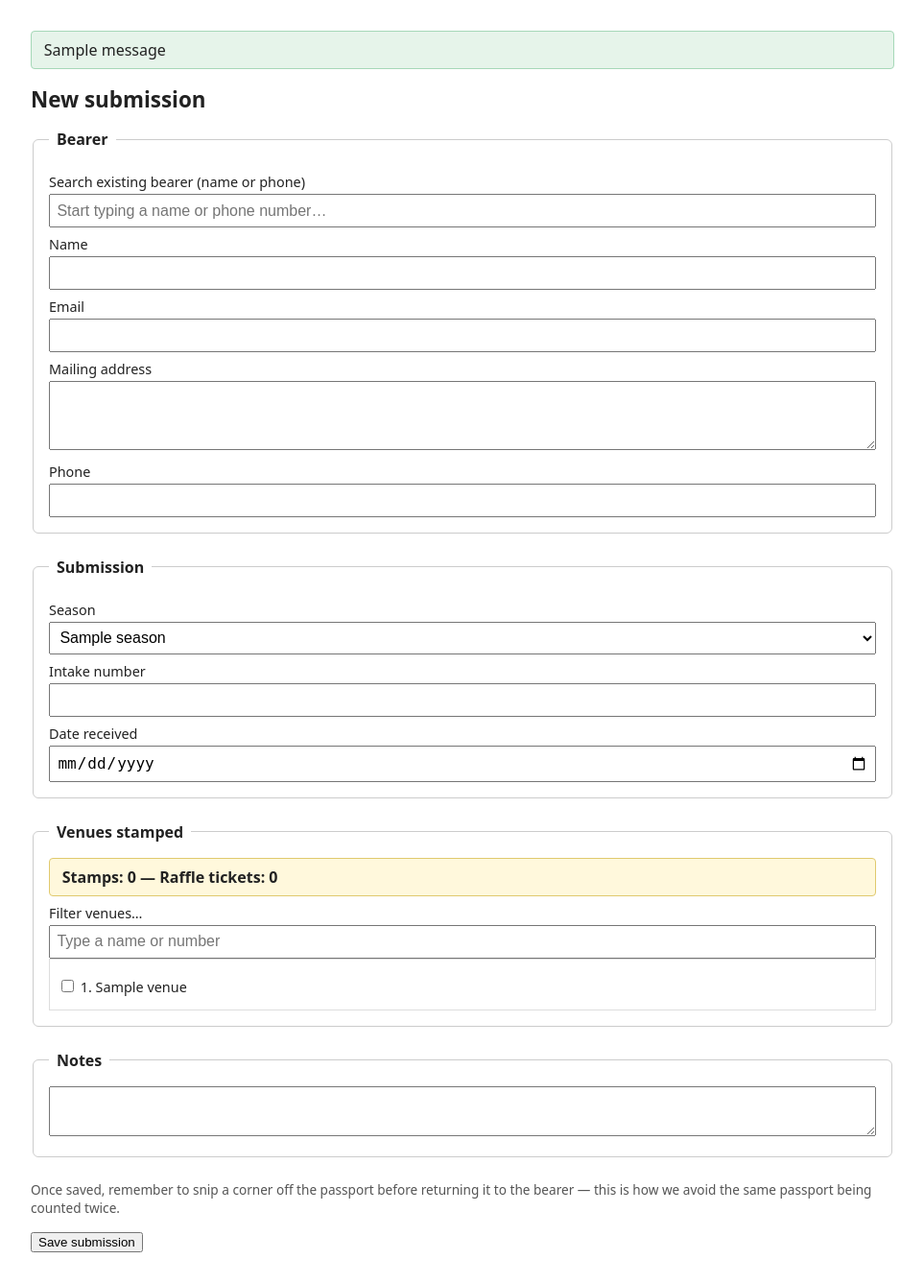
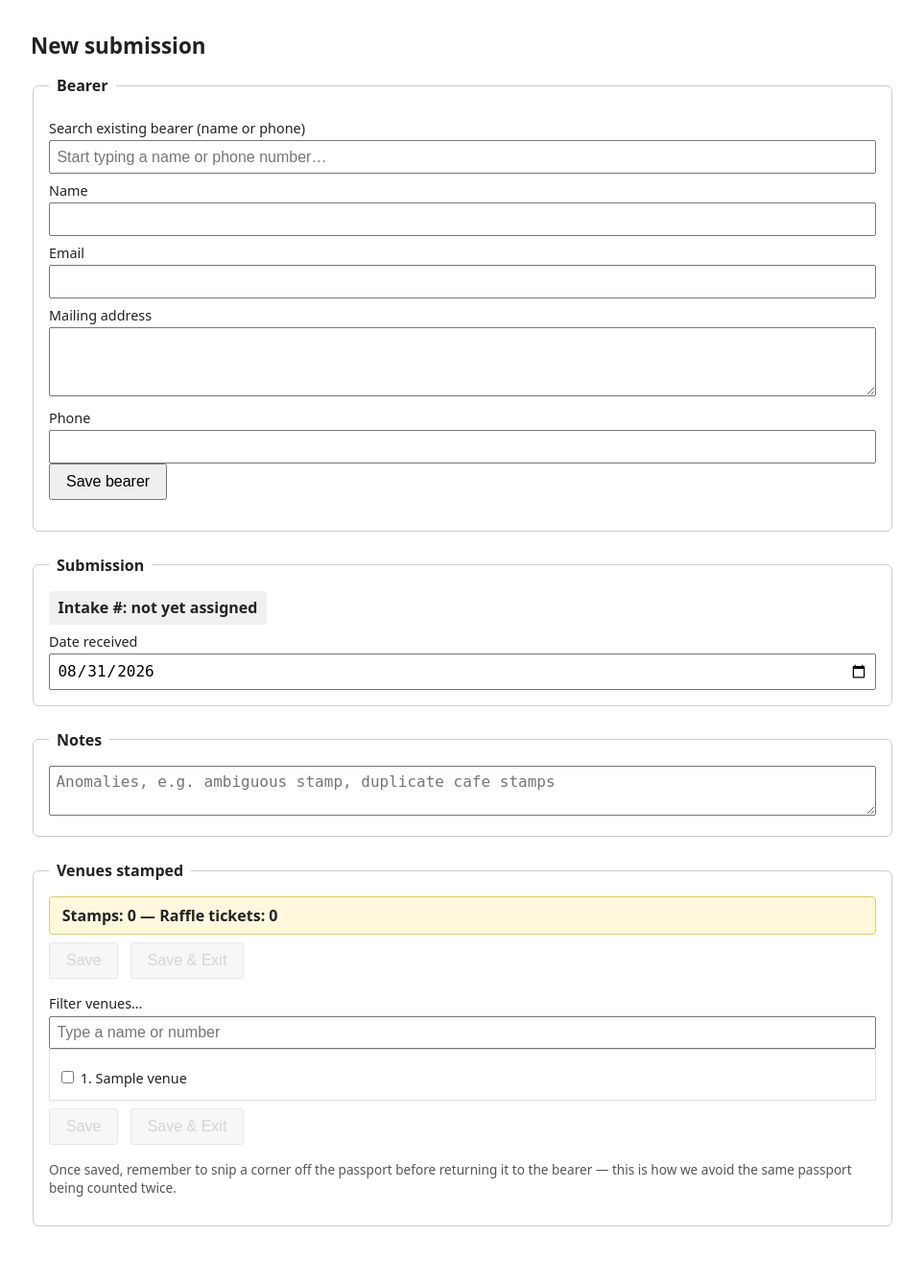
Before and after one commit to Kentigern/BikerPassport, a Django app: page /passports/submissions/new/ in a window 1280 px wide. Shown: the whole page at 96% size, without its empty margins (158-1121 px from the left). After the commit the page ends 1278 px from the top, so only its background shows below. Run offline with Django 5.2, Linux system fonts and the light colour scheme; a user stored in the database is signed in; tables that the repository leaves empty hold one stand-in row (values such as "Sample post"); one stand-in notice (Sample message) is shown.

Commit message:
Rework intake form: decoupled save-as-you-go, auto season/intake number
Bearer and venue-checklist saves are now independent AJAX actions
instead of one big form POST, per real intake-workflow feedback:

- A volunteer can save the bearer's details on their own, before the
  venue checklist is complete.
- Save / Save & Exit buttons at both the top and bottom of the venue
  checklist let staff save partial progress without losing scroll
  position or reloading the page, and re-save the same passport
  multiple times as they work through it.
- Season and intake number are no longer typed by staff. Season is
  always Season.objects.current() (falls back to the latest by name).
  Intake number is assigned atomically by the system itself the first
  time a submission's venues are saved (select_for_update on the
  season row + next-sequential lookup), replacing the manual
  paper-log safeguard described in SPEC.md \u00a75.2.

New endpoints: POST /passports/bearers/save/, POST
/passports/submissions/save/. submission_form_view is now GET-only
(rendering); PassportSubmissionForm is removed since its fields are
now handled directly in the save endpoint.

```diff
--- a/passports/forms.py
+++ b/passports/forms.py
@@ -1,6 +1,6 @@
 from django import forms
 
-from .models import Bearer, PassportSubmission, Venue
+from .models import Bearer
 
 
 class BearerForm(forms.ModelForm):
@@ -10,19 +10,3 @@ class BearerForm(forms.ModelForm):
         widgets = {
             'mailing_address': forms.Textarea(attrs={'rows': 3}),
         }
-
-
-class PassportSubmissionForm(forms.ModelForm):
-    venues_stamped = forms.ModelMultipleChoiceField(
-        queryset=Venue.objects.filter(is_active=True),
-        widget=forms.CheckboxSelectMultiple,
-        required=False,
-    )
-
-    class Meta:
-        model = PassportSubmission
-        fields = ['season', 'intake_number', 'date_received', 'venues_stamped', 'notes']
-        widgets = {
-            'date_received': forms.DateInput(attrs={'type': 'date'}),
-            'notes': forms.Textarea(attrs={'rows': 2}),
-        }
--- a/passports/static/passports/intake.js
+++ b/passports/static/passports/intake.js
@@ -1,5 +1,26 @@
 (function () {
   'use strict';
+
+  var csrfToken = document.getElementById('csrf_token').value;
+  var bearerIdField = document.getElementById('bearer_id');
+  var submissionIdField = document.getElementById('submission_id');
+
+  function postForm(url, data) {
+    var body = new URLSearchParams();
+    Object.keys(data).forEach(function (key) {
+      var value = data[key];
+      if (Array.isArray(value)) {
+        value.forEach(function (v) { body.append(key, v); });
+      } else {
+        body.append(key, value);
+      }
+    });
+    return fetch(url, {
+      method: 'POST',
+      headers: { 'X-CSRFToken': csrfToken, 'Content-Type': 'application/x-www-form-urlencoded' },
+      body: body.toString(),
+    }).then(function (r) { return r.json().then(function (data) { return { status: r.status, data: data }; }); });
+  }
 
   // --- Venue filter ---------------------------------------------------
   var filterInput = document.getElementById('venue-filter');
@@ -30,7 +51,6 @@
   // --- Bearer search-and-match -----------------------------------------
   var searchInput = document.getElementById('bearer-search');
   var resultsBox = document.getElementById('bearer-search-results');
-  var bearerIdField = document.getElementById('bearer_id');
   var matchNote = document.getElementById('bearer-match-note');
   var bearerFields = {
     name: document.getElementById('id_name'),
@@ -93,4 +113,70 @@
       }
     });
   });
+
+  // --- Save bearer --------------------------------------------------
+  var bearerSaveBtn = document.getElementById('bearer-save-btn');
+  var bearerSaveStatus = document.getElementById('bearer-save-status');
+  var venueSaveButtons = document.querySelectorAll('.venue-save-btn');
+  var venueSaveStatuses = document.querySelectorAll('.venue-save-status');
+
+  bearerSaveBtn.addEventListener('click', function () {
+    postForm('/passports/bearers/save/', {
+      bearer_id: bearerIdField.value,
+      name: bearerFields.name.value,
+      email: bearerFields.email.value,
+      phone: bearerFields.phone.value,
+      mailing_address: bearerFields.mailing_address.value,
+    }).then(function (result) {
+      if (result.data.ok) {
+        bearerIdField.value = result.data.bearer.id;
+        bearerSaveStatus.className = 'status-ok';
+        bearerSaveStatus.textContent = 'Bearer saved.';
+        venueSaveButtons.forEach(function (btn) { btn.disabled = false; });
+      } else {
+        bearerSaveStatus.className = 'status-error';
+        bearerSaveStatus.textContent = 'Could not save bearer — check the fields above.';
+      }
+    });
+  });
+
+  // --- Save venues (+ notes / date received) -------------------------
+  var intakeReadout = document.getElementById('intake-readout');
+  var dateReceivedField = document.getElementById('id_date_received');
+  var notesField = document.getElementById('id_notes');
+
+  function saveVenues(exit) {
+    var checkedIds = Array.prototype.map.call(
+      venueList.querySelectorAll('input[type=checkbox]:checked'),
+      function (cb) { return cb.value; }
+    );
+    postForm('/passports/submissions/save/', {
+      bearer_id: bearerIdField.value,
+      submission_id: submissionIdField.value,
+      venues_stamped: checkedIds,
+      date_received: dateReceivedField.value,
+      notes: notesField.value,
+    }).then(function (result) {
+      if (result.data.ok) {
+        submissionIdField.value = result.data.submission_id;
+        intakeReadout.textContent = 'Intake #' + result.data.intake_number + ' (' + result.data.season + ')';
+        venueSaveStatuses.forEach(function (el) {
+          el.className = 'venue-save-status status-ok';
+          el.textContent = 'Saved — ' + result.data.stamp_count + ' stamps, ' + result.data.raffle_tickets + ' raffle tickets.';
+        });
+        if (exit) {
+          window.location = '/passports/submissions/new/';
+        }
+      } else {
+        venueSaveStatuses.forEach(function (el) {
+          el.className = 'venue-save-status status-error';
+          el.textContent = 'Could not save — please try again.';
+        });
+      }
+    });
+  }
+
+  venueSaveButtons.forEach(function (btn) {
+    btn.addEventListener('click', function () { saveVenues(btn.dataset.exit === 'true'); });
+  });
 })();
--- a/passports/templates/passports/submission_form.html
+++ b/passports/templates/passports/submission_form.html
@@ -10,37 +10,36 @@
     fieldset { border: 1px solid #ccc; border-radius: 6px; margin-bottom: 1.5rem; padding: 1rem; }
     legend { font-weight: bold; padding: 0 .5rem; }
     label { display: block; margin: .5rem 0 .2rem; font-size: .9rem; }
-    input[type=text], input[type=email], input[type=number], input[type=date], textarea, select {
+    input[type=text], input[type=email], input[type=date], textarea {
       width: 100%; box-sizing: border-box; padding: .4rem; font-size: 1rem;
     }
+    button { padding: .5rem 1rem; font-size: 1rem; cursor: pointer; margin-right: .5rem; }
+    button:disabled { cursor: not-allowed; opacity: .5; }
     .errorlist { color: #b00020; margin: 0 0 .3rem; padding: 0; list-style: none; font-size: .85rem; }
-    .messages { list-style: none; padding: 0; }
-    .messages li { background: #e6f4ea; border: 1px solid #a6d8b8; padding: .5rem .8rem; border-radius: 4px; margin-bottom: 1rem; }
+    .status-ok { color: #1a7a3c; font-size: .85rem; margin: .4rem 0; }
+    .status-error { color: #b00020; font-size: .85rem; margin: .4rem 0; }
 
     #bearer-search-results { border: 1px solid #ccc; border-top: none; max-height: 200px; overflow-y: auto; display: none; }
     #bearer-search-results div { padding: .4rem .6rem; cursor: pointer; }
     #bearer-search-results div:hover { background: #eef; }
     #bearer-match-note { font-size: .85rem; color: #366; margin: .3rem 0; }
 
+    #intake-readout { font-weight: bold; background: #f0f0f0; border-radius: 4px; padding: .4rem .6rem; display: inline-block; }
+
+    .venue-toolbar { margin: .5rem 0; }
     #venue-list { max-height: 420px; overflow-y: auto; border: 1px solid #ddd; padding: .5rem; }
     .venue-row { display: block; font-size: .9rem; padding: .15rem 0; }
     #stamp-summary { position: sticky; top: 0; background: #fff8dc; border: 1px solid #e0c96e; padding: .5rem .8rem; margin-bottom: .5rem; font-weight: bold; border-radius: 4px; }
+    .corner-snip-note { font-size: .85rem; color: #555; }
   </style>
 </head>
 <body>
 
-{% if messages %}
-  <ul class="messages">
-    {% for message in messages %}<li>{{ message }}</li>{% endfor %}
-  </ul>
-{% endif %}
+<input type="hidden" id="csrf_token" value="{{ csrf_token }}">
+<input type="hidden" id="bearer_id" value="{% if submission %}{{ submission.bearer_id }}{% endif %}">
+<input type="hidden" id="submission_id" value="{% if submission %}{{ submission.pk }}{% endif %}">
 
 <h1>{% if submission %}Edit submission #{{ submission.intake_number }}{% else %}New submission{% endif %}</h1>
-
-<form method="post">
-  {% csrf_token %}
-  <input type="hidden" name="bearer_id" id="bearer_id"
-         value="{% if submission %}{{ submission.bearer_id }}{% endif %}">
 
 <fieldset>
   <legend>Bearer</legend>
@@ -50,58 +49,61 @@
   <div id="bearer-search-results"></div>
   <p id="bearer-match-note" style="display: none;"></p>
 
-    {{ bearer_form.non_field_errors }}
   {% for field in bearer_form %}
     <label for="{{ field.id_for_label }}">{{ field.label }}</label>
     {{ field.errors }}
     {{ field }}
   {% endfor %}
+
+  <button type="button" id="bearer-save-btn">Save bearer</button>
+  <p id="bearer-save-status"></p>
 </fieldset>
 
 <fieldset>
   <legend>Submission</legend>
-    {{ submission_form.non_field_errors }}
+  <div id="intake-readout">
+    {% if submission %}Intake #{{ submission.intake_number }} ({{ submission.season }}){% else %}Intake #: not yet assigned{% endif %}
+  </div>
 
-    <label for="{{ submission_form.season.id_for_label }}">{{ submission_form.season.label }}</label>
-    {{ submission_form.season.errors }}
-    {{ submission_form.season }}
+  <label for="id_date_received">Date received</label>
+  <input type="date" id="id_date_received" value="{% if submission %}{{ submission.date_received|date:'Y-m-d' }}{% else %}{{ today }}{% endif %}">
+</fieldset>
 
-    <label for="{{ submission_form.intake_number.id_for_label }}">{{ submission_form.intake_number.label }}</label>
-    {{ submission_form.intake_number.errors }}
-    {{ submission_form.intake_number }}
-
-    <label for="{{ submission_form.date_received.id_for_label }}">{{ submission_form.date_received.label }}</label>
-    {{ submission_form.date_received.errors }}
-    {{ submission_form.date_received }}
+<fieldset>
+  <legend>Notes</legend>
+  <textarea id="id_notes" rows="2" placeholder="Anomalies, e.g. ambiguous stamp, duplicate cafe stamps">{% if submission %}{{ submission.notes }}{% endif %}</textarea>
 </fieldset>
 
 <fieldset>
   <legend>Venues stamped</legend>
-    {{ submission_form.venues_stamped.errors }}
 
   <div id="stamp-summary">Stamps: <span id="stamp-count">0</span> — Raffle tickets: <span id="raffle-tickets">0</span></div>
+
+  <div class="venue-toolbar">
+    <button type="button" class="venue-save-btn" data-exit="false" {% if not submission %}disabled{% endif %}>Save</button>
+    <button type="button" class="venue-save-btn" data-exit="true" {% if not submission %}disabled{% endif %}>Save &amp; Exit</button>
+    <p class="venue-save-status"></p>
+  </div>
 
   <label for="venue-filter">Filter venues…</label>
   <input type="text" id="venue-filter" autocomplete="off" placeholder="Type a name or number">
 
   <div id="venue-list">
-      {% for checkbox in submission_form.venues_stamped %}
-        <label class="venue-row" data-search="{{ checkbox.choice_label|lower }}">
-          {{ checkbox.tag }} {{ checkbox.choice_label }}
+    {% for venue in venues %}
+      <label class="venue-row" data-search="{{ venue.number }} {{ venue.name|lower }}">
+        <input type="checkbox" value="{{ venue.pk }}" {% if venue.pk in checked_ids %}checked{% endif %}>
+        {{ venue.number }}. {{ venue.name }}
       </label>
     {% endfor %}
   </div>
+
+  <div class="venue-toolbar">
+    <button type="button" class="venue-save-btn" data-exit="false" {% if not submission %}disabled{% endif %}>Save</button>
+    <button type="button" class="venue-save-btn" data-exit="true" {% if not submission %}disabled{% endif %}>Save &amp; Exit</button>
+    <p class="venue-save-status"></p>
+    <p class="corner-snip-note">Once saved, remember to snip a corner off the passport before returning it to the bearer — this is how we avoid the same passport being counted twice.</p>
+  </div>
 </fieldset>
-
-  <fieldset>
-    <legend>Notes</legend>
-    {{ submission_form.notes.errors }}
-    {{ submission_form.notes }}
-  </fieldset>
-
-  <p style="font-size: .85rem; color: #555;">Once saved, remember to snip a corner off the passport before returning it to the bearer — this is how we avoid the same passport being counted twice.</p>
-  <button type="submit">Save submission</button>
-</form>
 
 <script src="{% static 'passports/intake.js' %}"></script>
 </body>
--- a/passports/urls.py
+++ b/passports/urls.py
@@ -5,5 +5,7 @@ from . import views
 urlpatterns = [
     path('submissions/new/', views.submission_form_view, name='submission_new'),
     path('submissions/<int:pk>/edit/', views.submission_form_view, name='submission_edit'),
+    path('submissions/save/', views.submission_save_view, name='submission_save'),
     path('bearers/search/', views.bearer_search_view, name='bearer_search'),
+    path('bearers/save/', views.bearer_save_view, name='bearer_save'),
 ]
--- a/passports/views.py
+++ b/passports/views.py
@@ -1,64 +1,112 @@
-from django.contrib import messages
 from django.contrib.admin.views.decorators import staff_member_required
-from django.db.models import Q
+from django.db import transaction
+from django.db.models import Max, Q
 from django.http import JsonResponse
-from django.shortcuts import get_object_or_404, redirect, render
+from django.shortcuts import get_object_or_404, render
+from django.utils import timezone
+from django.utils.dateparse import parse_date
 
-from .forms import BearerForm, PassportSubmissionForm
-from .models import Bearer, PassportSubmission, Season
+from .forms import BearerForm
+from .models import Bearer, PassportSubmission, Season, Venue
 
 
 @staff_member_required
 def submission_form_view(request, pk=None):
     submission = get_object_or_404(PassportSubmission, pk=pk) if pk else None
-
-    if request.method == 'POST':
-        bearer_id = request.POST.get('bearer_id') or None
-        if bearer_id:
-            bearer_instance = get_object_or_404(Bearer, pk=bearer_id)
-        elif submission:
-            bearer_instance = submission.bearer
-        else:
-            bearer_instance = None
-
-        bearer_form = BearerForm(request.POST, instance=bearer_instance)
-        submission_form = PassportSubmissionForm(request.POST, instance=submission)
-
-        if bearer_form.is_valid() and submission_form.is_valid():
-            bearer = bearer_form.save()
-            new_submission = submission_form.save(commit=False)
-            new_submission.bearer = bearer
-            if submission is None:
-                new_submission.status = PassportSubmission.Status.ENTERED
-                new_submission.entered_by = request.user
-            new_submission.save()
-            submission_form.save_m2m()
-            messages.success(
-                request,
-                f"Saved submission #{new_submission.intake_number} — "
-                f"{new_submission.stamp_count} stamps, "
-                f"{new_submission.raffle_tickets} raffle tickets.",
-            )
-            if submission is None:
-                return redirect('submission_new')
-            return redirect('submission_edit', pk=new_submission.pk)
-    else:
-        bearer_form = BearerForm(instance=submission.bearer if submission else None)
-        initial = {}
-        if submission is None:
-            current_season = Season.objects.filter(is_current=True).first()
-            if current_season:
-                initial['season'] = current_season
-        submission_form = PassportSubmissionForm(instance=submission, initial=initial)
-
+    bearer_form = BearerForm(instance=submission.bearer if submission else None)
+    checked_ids = (
+        set(submission.venues_stamped.values_list('pk', flat=True)) if submission else set()
+    )
     return render(
         request,
         'passports/submission_form.html',
         {
             'bearer_form': bearer_form,
-            'submission_form': submission_form,
             'submission': submission,
+            'venues': Venue.objects.filter(is_active=True),
+            'checked_ids': checked_ids,
+            'today': timezone.localdate().isoformat(),
         },
+    )
+
+
+@staff_member_required
+def bearer_save_view(request):
+    bearer_id = request.POST.get('bearer_id') or None
+    instance = get_object_or_404(Bearer, pk=bearer_id) if bearer_id else None
+    form = BearerForm(request.POST, instance=instance)
+    if not form.is_valid():
+        return JsonResponse({'ok': False, 'errors': form.errors}, status=400)
+    bearer = form.save()
+    return JsonResponse(
+        {
+            'ok': True,
+            'bearer': {
+                'id': bearer.pk,
+                'name': bearer.name,
+                'email': bearer.email,
+                'phone': bearer.phone,
+                'mailing_address': bearer.mailing_address,
+            },
+        }
+    )
+
+
+@staff_member_required
+def submission_save_view(request):
+    bearer_id = request.POST.get('bearer_id')
+    if not bearer_id:
+        return JsonResponse(
+            {'ok': False, 'errors': {'bearer_id': ['Save the bearer first.']}}, status=400
+        )
+    bearer = get_object_or_404(Bearer, pk=bearer_id)
+
+    submission_id = request.POST.get('submission_id') or None
+    venues = Venue.objects.filter(pk__in=request.POST.getlist('venues_stamped'), is_active=True)
+    date_received = parse_date(request.POST.get('date_received', '')) or timezone.localdate()
+    notes = request.POST.get('notes', '')
+
+    if submission_id:
+        submission = get_object_or_404(PassportSubmission, pk=submission_id)
+        submission.bearer = bearer
+        submission.date_received = date_received
+        submission.notes = notes
+        submission.save()
+        submission.venues_stamped.set(venues)
+    else:
+        season = Season.objects.current()
+        if season is None:
+            return JsonResponse(
+                {'ok': False, 'errors': {'season': ['No season exists yet — ask an admin to create one.']}},
+                status=400,
+            )
+        with transaction.atomic():
+            season = Season.objects.select_for_update().get(pk=season.pk)
+            next_number = (
+                PassportSubmission.objects.filter(season=season)
+                .aggregate(Max('intake_number'))['intake_number__max']
+                or 0
+            ) + 1
+            submission = PassportSubmission.objects.create(
+                season=season,
+                bearer=bearer,
+                intake_number=next_number,
+                date_received=date_received,
+                notes=notes,
+                status=PassportSubmission.Status.ENTERED,
+                entered_by=request.user,
+            )
+            submission.venues_stamped.set(venues)
+
+    return JsonResponse(
+        {
+            'ok': True,
+            'submission_id': submission.pk,
+            'intake_number': submission.intake_number,
+            'season': str(submission.season),
+            'stamp_count': submission.stamp_count,
+            'raffle_tickets': submission.raffle_tickets,
+        }
     )
 
 
```
Also changed, not shown: SPEC.md (+5 -5 lines), passports/models.py (+7 -0 lines). Lines whose indentation alone changed are shown as unchanged.
